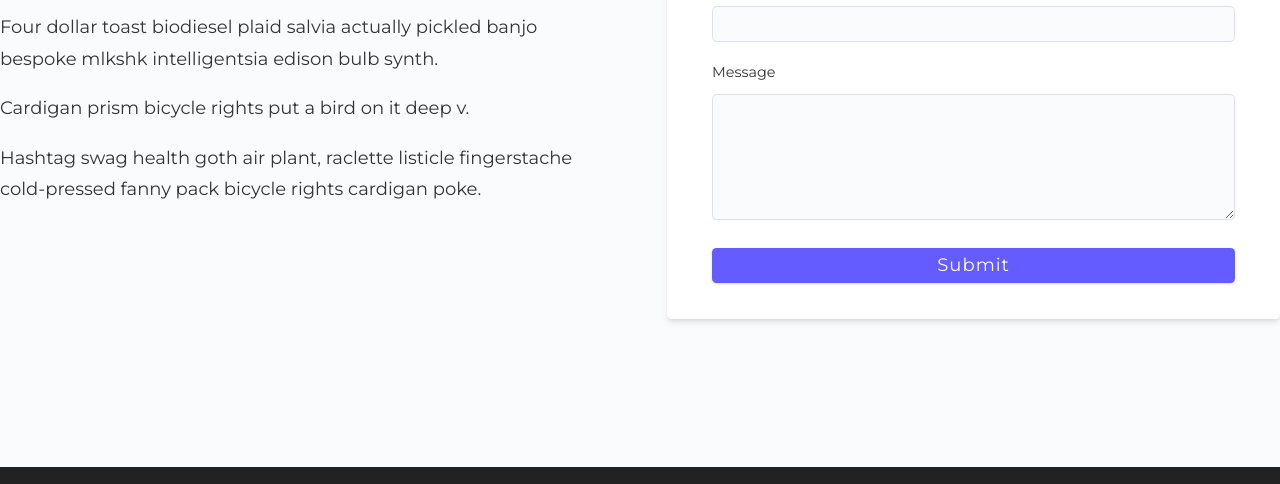
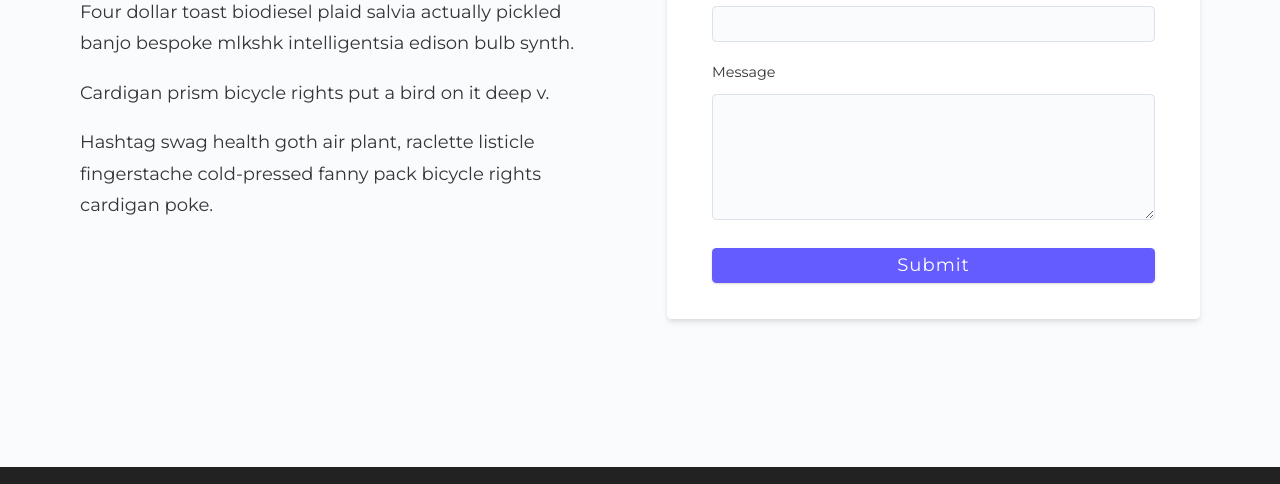
Before and after one commit to thewoodagency/gatsby-recipe, a Gatsby site: page /Contact in a window 1280 px wide. Shown: the part 261-745 px from the top of the page. Built offline with nearby package versions, Linux system fonts and the light colour scheme; Gatsby itself is replaced by a stand-in of ours.

Commit message:
final commit 2

```diff
--- a/src/pages/Contact.js
+++ b/src/pages/Contact.js
@@ -7,6 +7,7 @@ const Contact = () => {
     <Layout>
       <SEO />
       <main className="page">
+        <article className="homeBody">
           <section className="contact-page">
             <article className="contact-info">
               <h3>Want To Get In Touch?</h3>
@@ -43,6 +44,8 @@ const Contact = () => {
               </form>
             </article>
           </section>
+        </article>
+
       </main>
     </Layout>
   )
```
Lines whose indentation alone changed are shown as unchanged.
